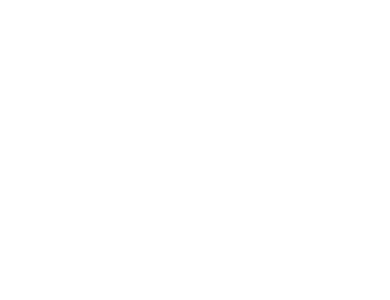
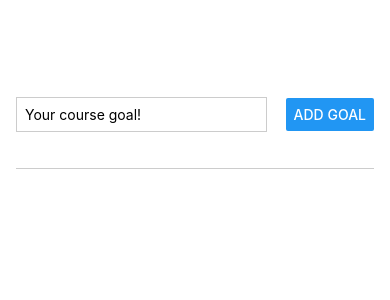
Before and after one commit to ernestoguevara92/ReactNativeCourse, a React Native app: screen / in a window 390 px wide. Shown: the top 300 px of the page. Built offline with nearby package versions, Linux system fonts and the light colour scheme.

Commit message:
handle goal input and onpress event

```diff
--- a/App.js
+++ b/App.js
@@ -1,16 +1,13 @@
 import { useState } from 'react';
-import { StyleSheet, View, Button, FlatList, TextInput } from 'react-native';
+import { StyleSheet, View, FlatList } from 'react-native';
 import GoalItem from './components/GoalItem';
+import GoalInput from './components/GoalInput';
 
 export default function App() {
-  const [enteredGoal, setEnteredGoal] = useState('');
+
   const [courseGoals, setCourseGoals] = useState([]);
 
-  function goalInputHandler(enteredText) {
-    setEnteredGoal(enteredText);
-  }
-
-  function addGoalHandler() {
+  function addGoalHandler(enteredGoal) {
     setCourseGoals(currentGoals => [
       ...currentGoals,
       {
@@ -22,7 +19,7 @@
 
   return (
     <View style={styles.appContainer}>
-
+     <GoalInput onAddGoal={addGoalHandler} />
      <View style={styles.goalsContainer}>
       <FlatList data={courseGoals}
         renderItem={(itemData) => {
--- a/components/GoalInput.js
+++ b/components/GoalInput.js
@@ -1,6 +1,18 @@
+import { useState } from 'react';
 import { View, TextInput, Button, StyleSheet } from 'react-native';
 
-function GoalInput() {
+function GoalInput(props) {
+    const [enteredGoal, setEnteredGoal] = useState('');
+
+    function goalInputHandler(enteredText) {
+        setEnteredGoal(enteredText);
+    }
+
+    function addGoalHandler() {
+        props.onAddGoal(enteredGoal);
+        setEnteredGoal('');
+    }
+
     return (
         <View style={styles.inputContainer}>
             <TextInput
```
